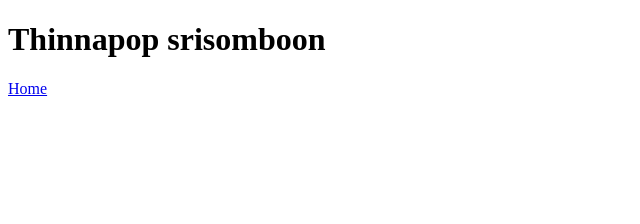
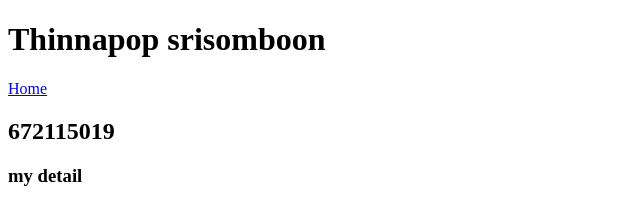
Before and after one commit to Thinnapop/LabDevOps3versionNrealfinal, a plain HTML site: page profile.html in a window 1280 px wide. Shown: the whole page, without its empty margins (0-640 px from the left). Drawn offline with Linux system fonts and the light colour scheme.

Commit message:
add my detail

```diff
--- a/profile.html
+++ b/profile.html
@@ -10,6 +10,8 @@
 <body>
     <h1>Thinnapop srisomboon</h1>
     <a href="index.html">Home</a>
+    <h2>672115019</h2>
+    <h3>my detail</h3>
 </body>
 
 </html>
```
